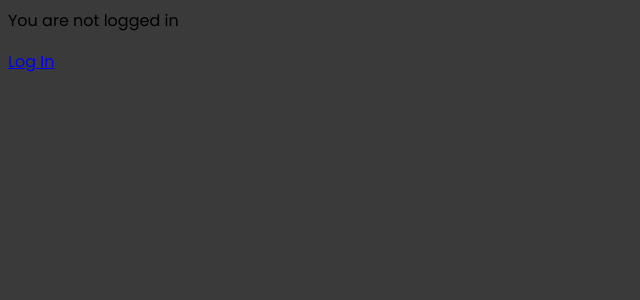
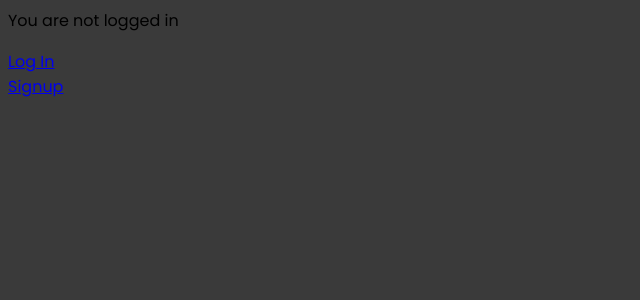
Before and after one commit to EricBaumhoverAtClark/dndinventory, a Django app: page / in a window 1280 px wide. Shown: the top 300 px of the page, without its empty margins (0-640 px from the left). Run offline with Django 3.2, Linux system fonts and the light colour scheme; parts of the project's set-up code (start-up, migrations or seed data) failed here and were passed over.

Commit message:
Add Signup Link

```diff
--- a/django/djangoproject/dndinventory/templates/dndinventory/home.html
+++ b/django/djangoproject/dndinventory/templates/dndinventory/home.html
@@ -18,6 +18,11 @@ Welcome {{ user.username }}!
 {% endfor %}
 {% else %}
 <p>You are not logged in</p>
+<div>
 <a href="{% url 'login' %}">Log In</a>
+</div>
+<div>
+<a href="{% url 'signup' %}">Signup</a>
+</div>
 {% endif %}
 {% endblock %}
```
